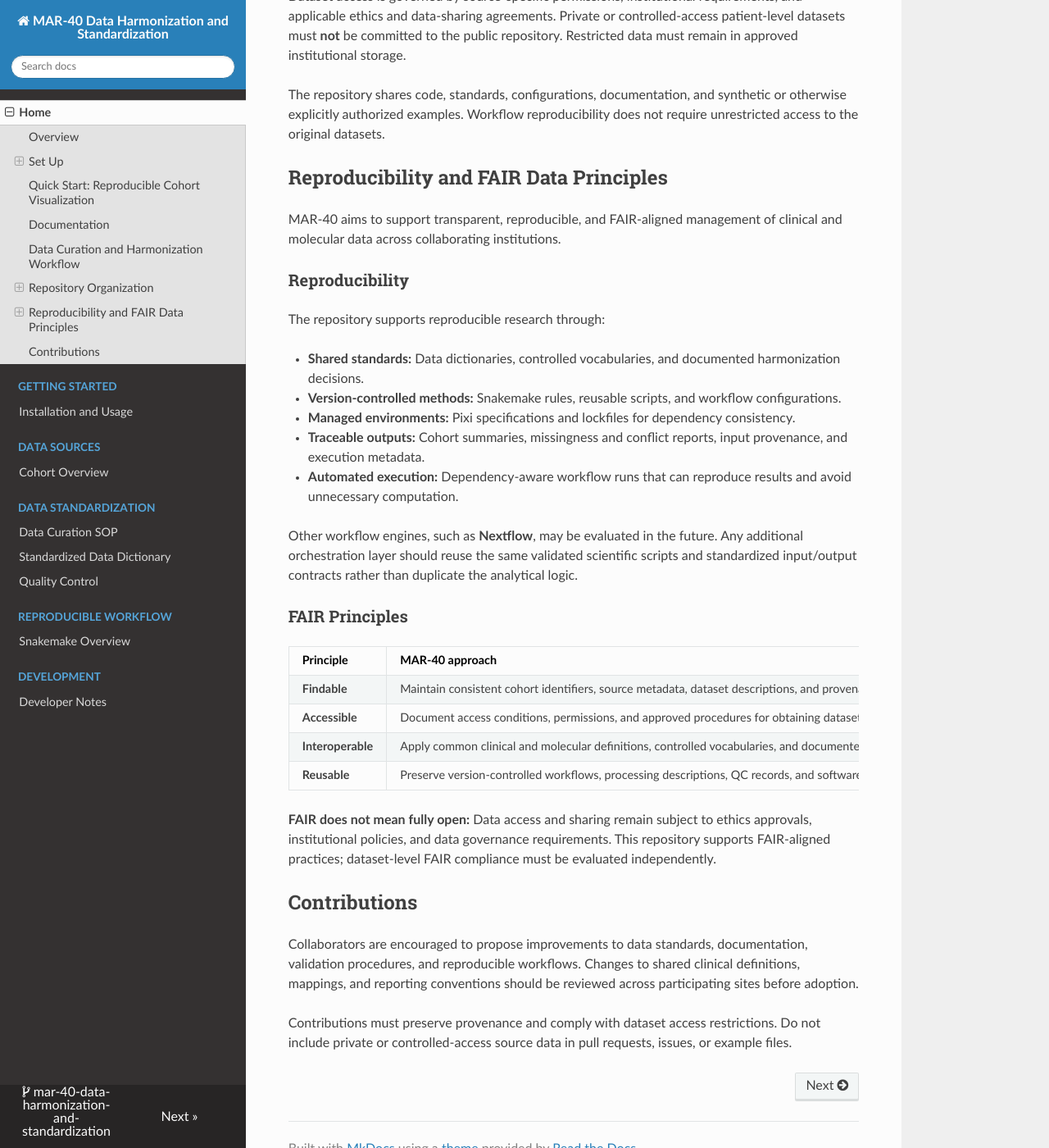
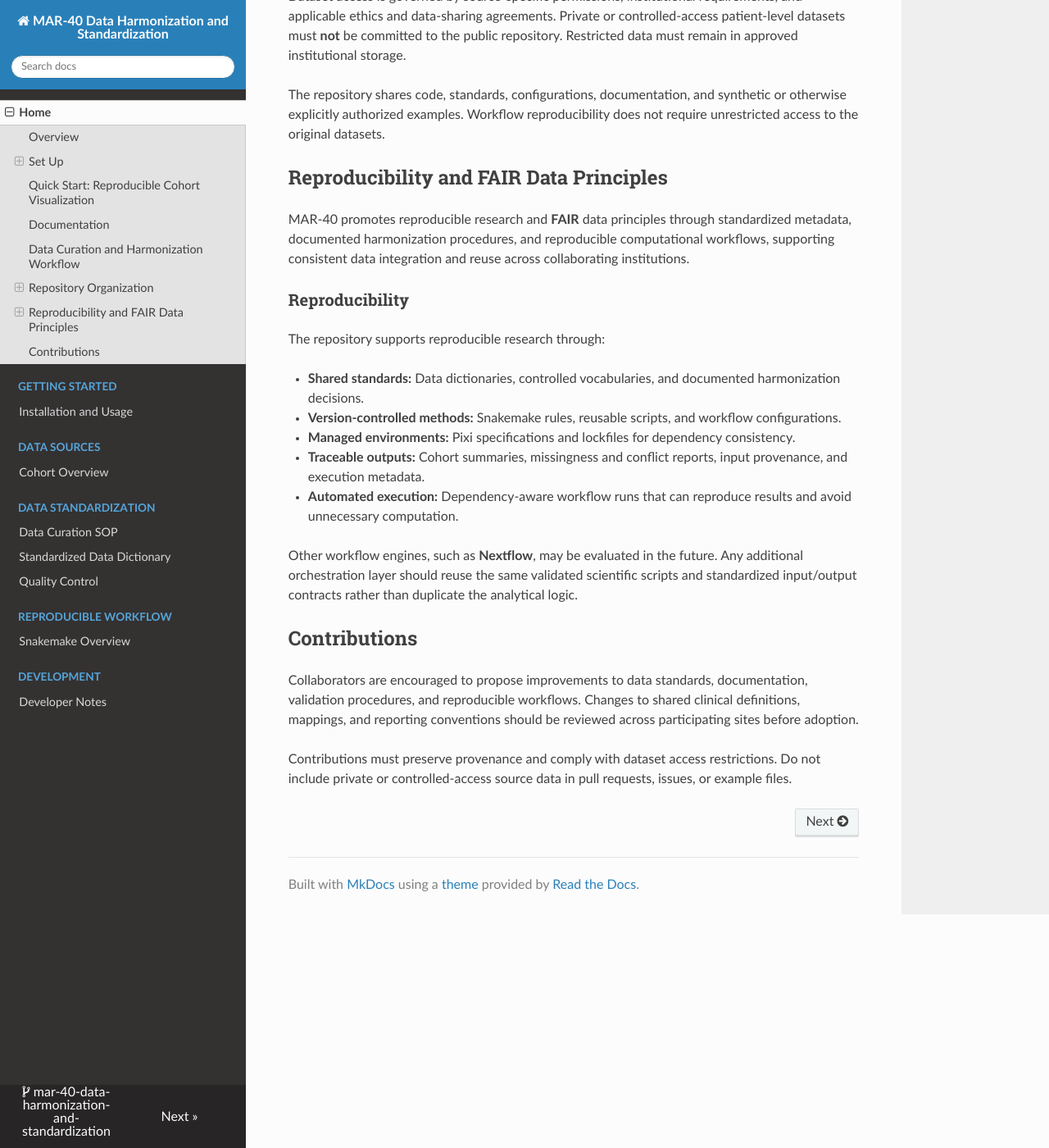
Before and after one commit to bhklab/mar40-data-harmonization, an MkDocs documentation site: the page built from docs/README.md, in a window 1280 px wide and 1400 px high, scrolled down 4275 px. Shown: the whole window at 82% size. Built offline with MkDocs 1.6.1, drawn with Linux system fonts in a browser that asks for light colours; nearby versions of some CDN libraries.

Commit message:
update reproducibility and FAIR principles

```diff
--- a/docs/README.md
+++ b/docs/README.md
@@ -166,7 +166,7 @@ The repository shares code, standards, configurations, documentation, and synthe
 
 ## Reproducibility and FAIR Data Principles
 
-MAR-40 aims to support transparent, reproducible, and FAIR-aligned management of clinical and molecular data across collaborating institutions.
+MAR-40 promotes reproducible research and **FAIR** data principles through standardized metadata, documented harmonization procedures, and reproducible computational workflows, supporting consistent data integration and reuse across collaborating institutions.
 
 ### Reproducibility
 
@@ -180,16 +180,6 @@ The repository supports reproducible research through:
 
 Other workflow engines, such as **Nextflow**, may be evaluated in the future. Any additional orchestration layer should reuse the same validated scientific scripts and standardized input/output contracts rather than duplicate the analytical logic.
 
-### FAIR Principles
-
-| Principle | MAR-40 approach |
-| --- | --- |
-| **Findable** | Maintain consistent cohort identifiers, source metadata, dataset descriptions, and provenance records. |
-| **Accessible** | Document access conditions, permissions, and approved procedures for obtaining datasets. |
-| **Interoperable** | Apply common clinical and molecular definitions, controlled vocabularies, and documented mappings. |
-| **Reusable** | Preserve version-controlled workflows, processing descriptions, QC records, and software environment specifications. |
-
-**FAIR does not mean fully open:** Data access and sharing remain subject to ethics approvals, institutional policies, and data governance requirements. This repository supports FAIR-aligned practices; dataset-level FAIR compliance must be evaluated independently.
 
 ## Contributions
 
```
